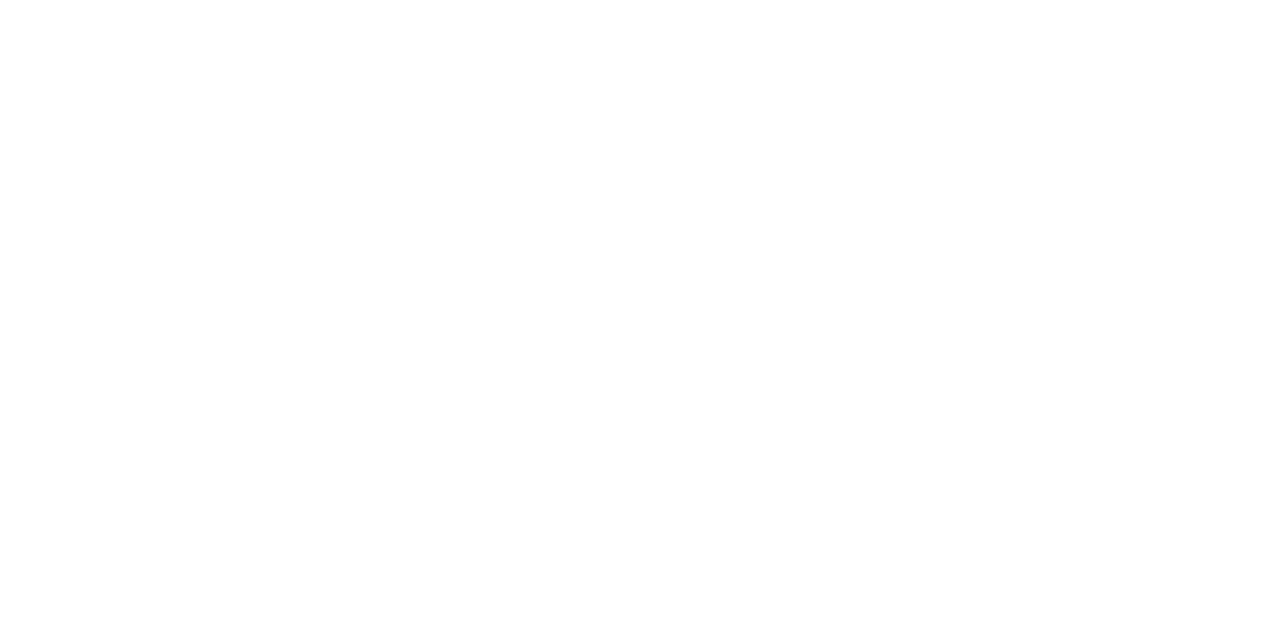
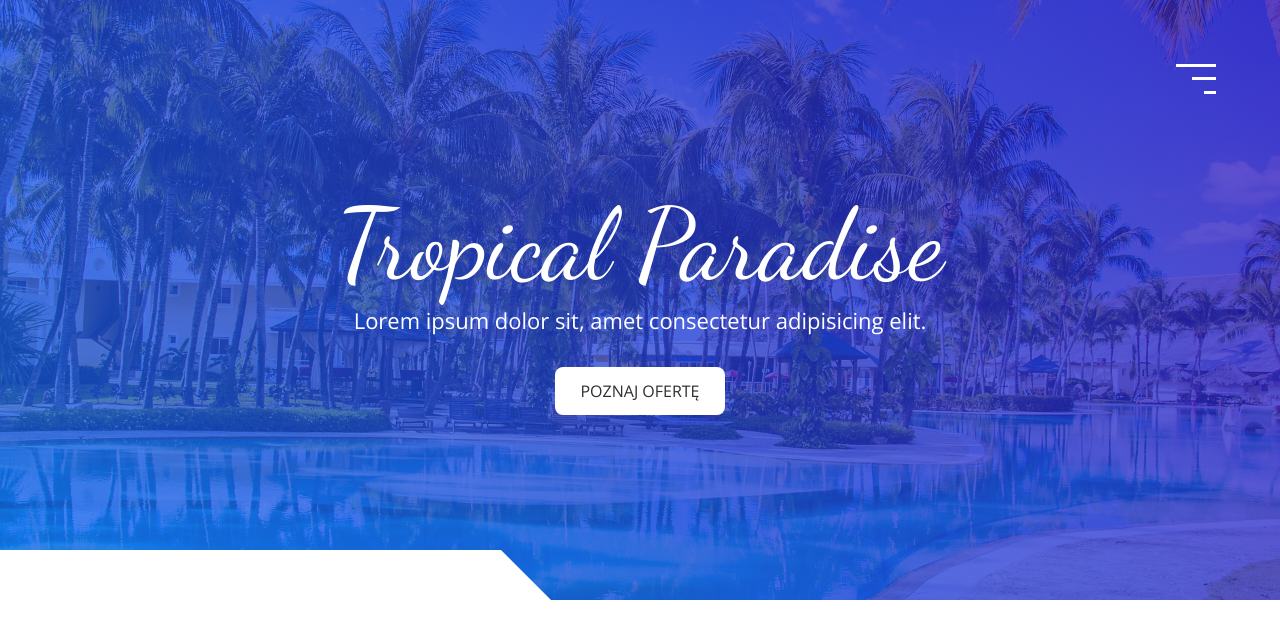
Before and after one commit to sikorski1/FlexboxWebsite, a plain HTML site: page index.html in a window 1280 px wide. Drawn offline with nearby package versions, Linux system fonts and the light colour scheme.

Commit message:
header added

```diff
--- a/index.html
+++ b/index.html
@@ -18,6 +18,15 @@
         </div>
     </button>
 
+    <nav class="nav"></nav>
+
+    <header class="header section">
+        <h1 class="header__heading">Tropical Paradise</h1>
+        <p class="header__text">Lorem ipsum dolor sit, amet consectetur adipisicing elit.</p>
+        <a href="#offers" class="header__btn btn-special-animation">Poznaj ofertę</a>
+        <div class="white-block white-block-left"></div>
+    </header>
+
     <script src="js/main.js"></script>
 </body>
 
--- a/sass/_components.scss
+++ b/sass/_components.scss
@@ -0,0 +1,52 @@
+@use 'colors' as *;
+
+.wrapper {
+	margin: 0 auto;
+	width: 100%;
+	max-width: 1200px;
+}
+//tresc w centrum strony
+
+.white-block {
+	position: absolute;
+	height: 60px;
+	width: 60%;
+	background-color: $pure-white;
+
+	&-left {
+		bottom: 0;
+		left: -50px;
+		transform: skew(45deg);
+	}
+
+	&-right {
+		top: 0;
+		right: -50px;
+		transform: skew(45deg);
+	}
+}
+
+.btn-special-animation {
+	position: relative;
+	transition: background-color 0.3s;
+	overflow: hidden;
+	z-index: 0;
+	&::before {
+		display: block;
+		content: '';
+		position: absolute;
+		top: 0;
+		left: 0;
+        width: 100%;
+        height: 100%;
+        transform: scaleX(0);
+        transform-origin: right;
+        transition: transform 0.3s;
+        z-index: -1;
+	}
+
+    &:hover::before {
+        transform: scaleX(1);
+        transform-origin: left;
+    }
+}
--- a/sass/_mixins.scss
+++ b/sass/_mixins.scss
@@ -7,3 +7,10 @@
 	background-color: $pure-white;
 	transition: width 0.3s;
 }
+
+@mixin heroImages($bgImg) {
+	background-image: $blue-gradient, url($bgImg);
+	background-size: cover;
+	background-position: center;
+	background-attachment: fixed;
+}
--- a/sass/main.scss
+++ b/sass/main.scss
@@ -36,7 +36,8 @@ body {
 	}
 
 	&:hover {
-        .burger-btn__bars::after, .burger-btn__bars::before  {
+		.burger-btn__bars::after,
+		.burger-btn__bars::before {
 			width: 100%;
 		}
 	}
@@ -47,7 +48,9 @@ body {
 		height: 30px;
 	}
 
-    &__bars, &__bars::after, &__bars::before {
+	&__bars,
+	&__bars::after,
+	&__bars::before {
 		@include burgerBtn;
 	}
 
@@ -66,3 +69,85 @@ body {
 		}
 	}
 }
+
+//HEADER
+.header {
+	position: relative;
+	display: flex;
+	justify-content: center;
+	align-items: center;
+	flex-direction: column;
+	padding: 2em;
+	height: 75vh;
+	text-align: center;
+	color: $pure-white;
+	@include heroImages('../img/header-mini.jpg');
+	background-attachment: scroll;
+
+	&__heading {
+		font-family: 'Dancing Script', cursive;
+		font-size: 4.8rem;
+		font-weight: 300;
+	}
+
+	&__text {
+		font-size: 1.4rem;
+	}
+
+	&__btn {
+		margin-top: 2em;
+		padding: 0.8em 1.6em;
+		font-size: 1.4rem;
+		background: $pure-white;
+		border: none;
+		border-radius: 8px;
+		color: $dark;
+		text-decoration: none;
+		text-transform: uppercase;
+		cursor: pointer;
+
+		&::before {
+			background-color: $light-white;
+		}
+	}
+}
+
+//MEDIA
+
+@media (min-width: 768px) {
+	.white-block {
+		height: 50px;
+		width: 45%;
+	}
+
+    .header {
+        &__heading {
+            font-size: 6.6rem;
+        }
+
+        &__text {
+            font-size: 2.2rem;
+        }
+
+        &__btn {
+            font-size: 1.6rem;
+        }
+    }
+}
+
+@media (min-width: 992px) {
+    .burger-btn {
+        top: 50px;
+        right: 50px;
+    }
+
+    .header {
+        background-image: $blue-gradient, url("../img/header-big.jpg");
+
+        &__heading {
+            font-size: 10rem;
+        }
+    }
+
+
+}
```
Also changed, not shown: css/main.css, img/header-big.jpg (added), img/header-mini.jpg (added), 1 other file. Lines whose indentation alone changed are shown as unchanged.
